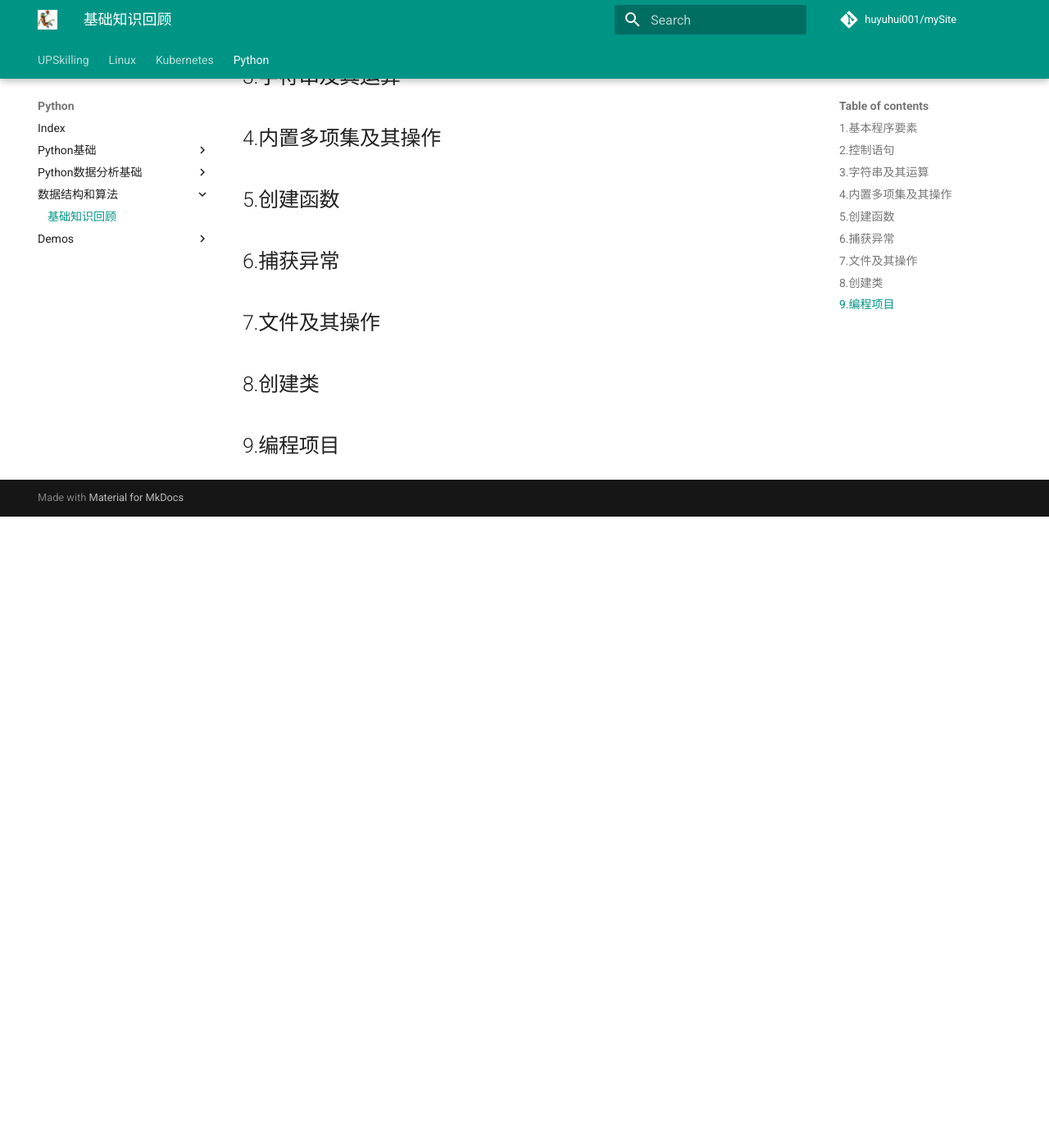
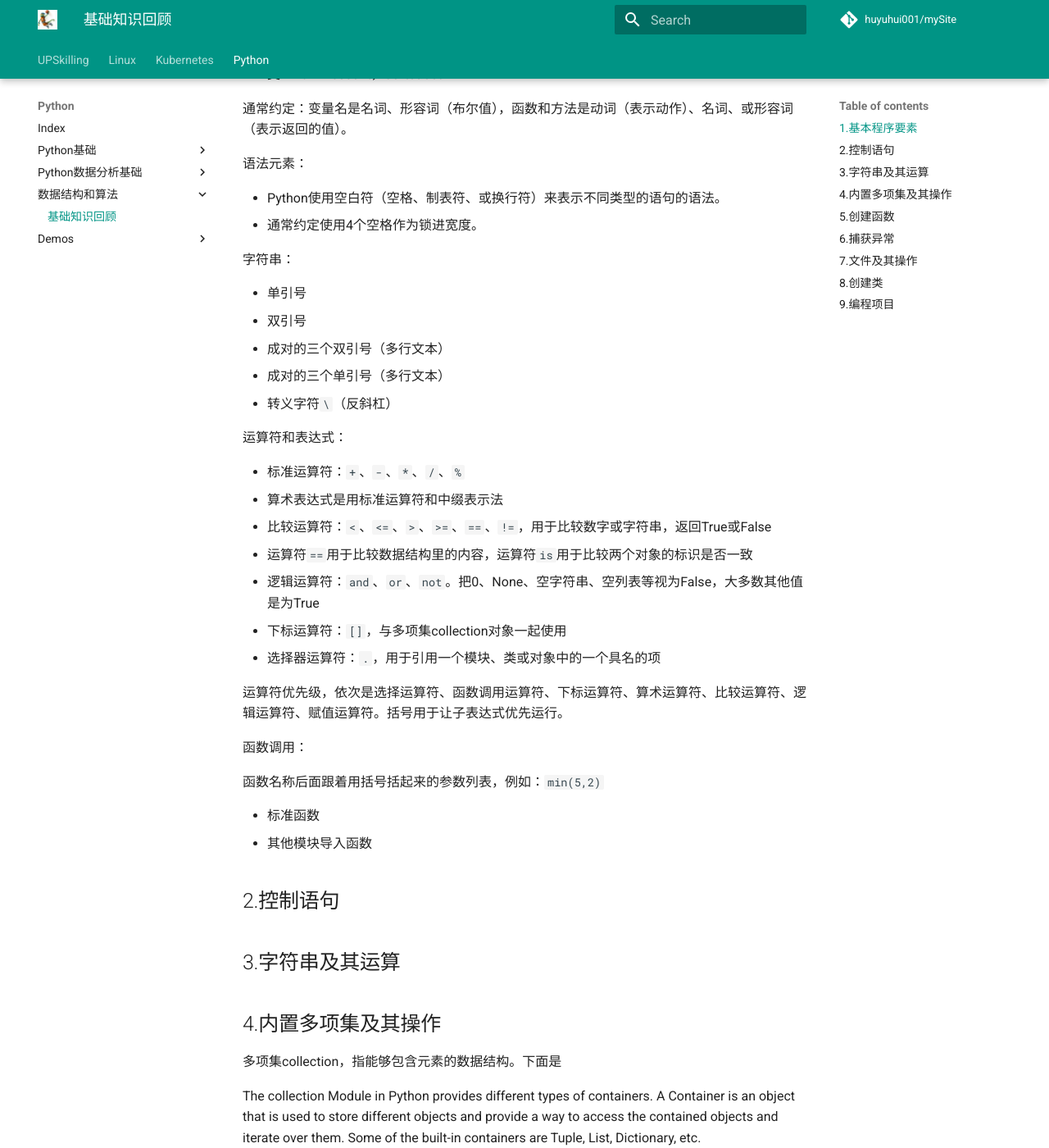
Before and after one commit to huyuhui001/mySite, an MkDocs documentation site: the page built from docs/python/DataStructure/01_PythonFundmantal.md, in a window 1280 px wide and 1400 px high, scrolled down 1166 px. Shown: the whole window at 82% size. Built offline with MkDocs 1.6.1 and Material for MkDocs 9.7.7, drawn with Linux system fonts in a browser that asks for light colours; comment, search, counter and statistics services are not loaded; before the commit the page ends 1796 px from its top, so only the background shows below that; some of the changed text lies outside the part shown.

Commit message:
Documentation

````diff
--- a/docs/python/DataStructure/01_PythonFundmantal.md
+++ b/docs/python/DataStructure/01_PythonFundmantal.md
@@ -47,13 +47,69 @@ Enter your guess: 15
 You’ve got it in 6 tries!
 ```
 
-拼写和命名惯例
+拼写和命名惯例：
+
+- 变量：salary，hoursWorked，isAbsent
+- 常数：ABSOLUTE_ZERO，INTEREST_RATE
+- 函数或方法：printResults，cubeRoot，input
+- 类：BankAccount，SortedSet
+
+通常约定：变量名是名词、形容词（布尔值），函数和方法是动词（表示动作）、名词、或形容词（表示返回的值）。
+
+语法元素：
+
+- Python使用空白符（空格、制表符、或换行符）来表示不同类型的语句的语法。
+- 通常约定使用4个空格作为锁进宽度。
+
+字符串：
+
+- 单引号
+- 双引号
+- 成对的三个双引号（多行文本）
+- 成对的三个单引号（多行文本）
+- 转义字符`\`（反斜杠）
+
+运算符和表达式：
+
+- 标准运算符：`+`、`-`、`*`、`/`、`%`
+- 算术表达式是用标准运算符和中缀表示法
+- 比较运算符：`<`、`<=`、`>`、`>=`、`==`、`!=`，用于比较数字或字符串，返回True或False
+- 运算符`==`用于比较数据结构里的内容，运算符`is`用于比较两个对象的标识是否一致
+- 逻辑运算符：`and`、`or`、`not`。把0、None、空字符串、空列表等视为False，大多数其他值是为True
+- 下标运算符：`[]`，与多项集collection对象一起使用
+- 选择器运算符：`.`，用于引用一个模块、类或对象中的一个具名的项
+
+运算符优先级，依次是选择运算符、函数调用运算符、下标运算符、算术运算符、比较运算符、逻辑运算符、赋值运算符。括号用于让子表达式优先运行。
+
+函数调用：
+
+函数名称后面跟着用括号括起来的参数列表，例如：`min(5,2)`
+
+- 标准函数
+- 其他模块导入函数
+
 
 ## 2.控制语句
 
 ## 3.字符串及其运算
 
 ## 4.内置多项集及其操作
+
+多项集collection，指能够包含元素的数据结构。下面是
+
+The collection Module in Python provides different types of containers. A Container is an object that is used to store different objects and provide a way to access the contained objects and iterate over them. Some of the built-in containers are Tuple, List, Dictionary, etc.
+
+Below is the list of different containers provided by the collections module.
+
+- Counters
+- OrderedDict
+- DefaultDict
+- ChainMap
+- NamedTuple
+- DeQue
+- UserDict
+- UserList
+- UserString
 
 ## 5.创建函数
 
````
